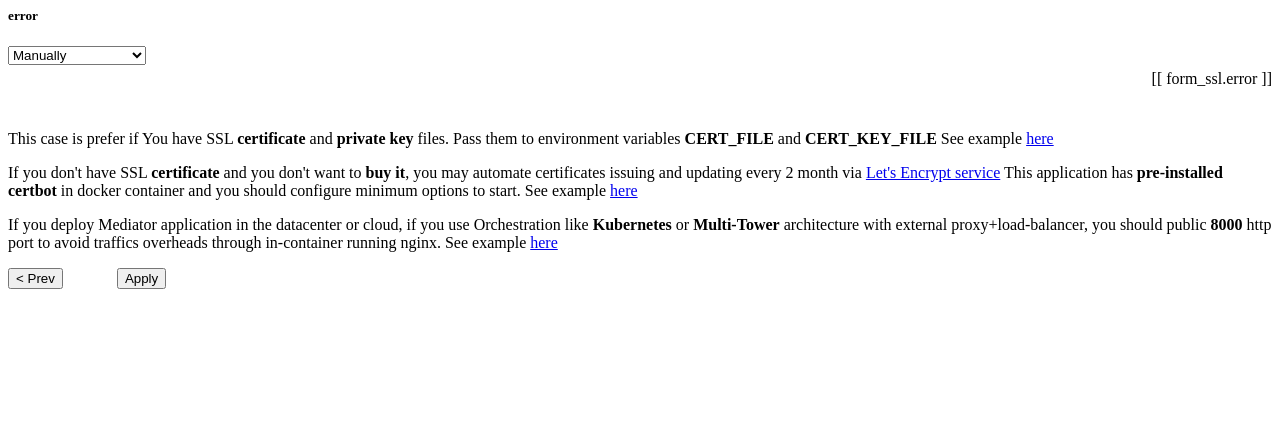
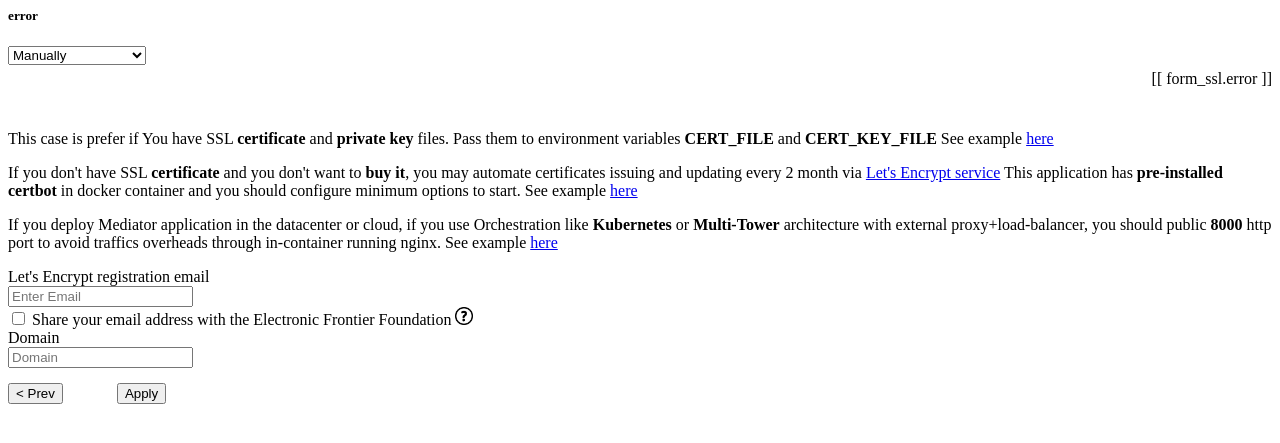
Before and after one commit to Sirius-social/didcomm-mediator, a FastAPI app: template app/templates/forms/ssl.html in a window 1280 px wide. Shown: the top 443 px of the page. Run offline with FastAPI, Linux system fonts and the light colour scheme; the template is opened without the code that fills it, so the values that code supplies are empty; parts of the project's set-up code (start-up, migrations or seed data) failed here and were passed over.

Commit message:
refactoring

```diff
--- a/app/core/management.py
+++ b/app/core/management.py
@@ -39,7 +39,7 @@
     os.system(f"(echo 'flush_all' | netcat {addr} {port}) &")
 
 
-def reload_nginx():
+def reload():
     os.system("service nginx reload")
 
 
@@ -85,6 +85,8 @@
     if settings.CERT_FILE and settings.CERT_KEY_FILE:
         _validate_certs(settings.CERT_FILE, settings.CERT_KEY_FILE)
         _setup_nginx(settings.CERT_FILE, settings.CERT_KEY_FILE, 'https', only_https=True)
+    else:
+        _setup_nginx(None, None, 'https', only_https=False)
     print('')
     print('!!!!!!!!!!!!!!!!!!!!!!!!!!!!!!!!!')
     print('Check OK')
@@ -110,7 +112,7 @@
     context.check_privatekey()
 
 
-def _setup_nginx(cert_file: str, cert_key_file: str, webroot: str, only_https: bool):
+def _setup_nginx(cert_file: Optional[str], cert_key_file: Optional[str], webroot: Optional[str], only_https: bool):
     proxy_tmp = Template(NGINX_PROXY_JINJA_TEMPLATE)
     render_proxy = proxy_tmp.render(asgi_port=settings.PORT)
     cfg_tmp = Template(NGINX_CFG_JINJA_TEMPLATE.replace('<proxy>', render_proxy))
--- a/app/manage.py
+++ b/app/manage.py
@@ -9,8 +9,8 @@
 CMD_CREATE_SUPERUSER = 'create_superuser'
 CMD_CHECK = 'check'
 CMD_GENERATE_SEED = 'generate_seed'
-CMD_SSL_UPDATED = 'ssl_updated'
-ALL_CMD = [CMD_CREATE_SUPERUSER, CMD_CHECK, CMD_RESET, CMD_GENERATE_SEED, CMD_SSL_UPDATED]
+CMD_RELOAD = 'reload'
+ALL_CMD = [CMD_CREATE_SUPERUSER, CMD_CHECK, CMD_RESET, CMD_GENERATE_SEED, CMD_RELOAD]
 
 arg_parser = argparse.ArgumentParser()
 arg_parser.add_argument(
@@ -41,4 +41,4 @@
     print('place it to SEED environment variable')
     print('=================================================================================')
 elif command == CMD_SSL_UPDATED:
-    app.core.management.reload_nginx()
+    app.core.management.reload()
--- a/app/templates/forms/ssl.html
+++ b/app/templates/forms/ssl.html
@@ -36,12 +36,49 @@
             See example <a target="_blank" href="https://github.com/Sirius-social/didcomm/blob/main/docs/SSL_and_Proxy.md#case-3-you-are-going-to-run-mediator-app-behind-external-proxy-kubernetes-or-multi-tower-approach-with-external-load-balancer">here</a>
         </p>
     </div>
+    <div
+            v-if="form_ssl.option == 'acme'"
+            class="form-group"
+            style="margin-bottom: 15px;"
+    >
+        <label class="fw-light" for="acme-email" class="cols-sm-2 control-label">Let's Encrypt registration email</label>
+        <div class="cols-sm-10">
+            <div class="input-group">
+                <span class="input-group-addon"><i class="fa fa-users fa" aria-hidden="true"></i></span>
+                <input v-model="form_ssl.acme_email" type="text" class="form-control" name="acme-email" id="acme-email" placeholder="Enter Email" />
+            </div>
+        </div>
+        <div class="form-check">
+          <input v-model="form_ssl.acme_share_email" class="form-check-input" type="checkbox" value="" id="acme-email-share">
+          <label
+                  class="form-check-label fw-light" for="acme-email-share"
+          >
+            Share your email address with the Electronic Frontier Foundation
+            <img
+                    src="{{ url_for('static', path='/icons/q.png') }}" style="max-width: 18px;"
+                    title="Would you be willing to share your email address with the Electronic Frontier
+Foundation, a founding partner of the Let's Encrypt project and the non-profit
+organization that develops Certbot? We'd like to send you email about our work
+encrypting the web, EFF news, campaigns, and ways to support digital freedom."
+
+            >
+          </label>
+        </div>
+        <label class="fw-light" for="acme-webroot-url" class="cols-sm-2 control-label">Domain</label>
+        <div class="cols-sm-10">
+            <div class="input-group">
+                <span class="input-group-addon"><i class="fa fa-users fa" aria-hidden="true"></i></span>
+                <input readonly="true" v-model="form_webroot.url" type="text" class="form-control" name="acme-webroot-url" id="acme-webroot-url" placeholder="Domain" />
+            </div>
+        </div>
+    </div>
     <div class="row">
         <button @click="current_step -= 1" type="button" class="col btn btn-outline-secondary btn-lg btn-block login-button" style="margin-right: 50px;">< Prev</button>
         <button
                 type="button"
                 class="col btn btn-primary btn-lg btn-block login-button"
                 :disabled="!ssl_apply_enabled"
+                @click="set_ssl_option()"
         >
             Apply
         </button>
--- a/app/templates/forms/webroot.html
+++ b/app/templates/forms/webroot.html
@@ -11,7 +11,7 @@
                     <input
                             v-model="form_webroot.url"
                             @keyup="form_webroot.ping = 'starting'"
-                            :readonly="form_webroot.url == form_webroot.env_url"
+                            :readonly="form_webroot.env_url"
                             type="text" class="form-control"
                             name="webroot-url"
                             id="webroot-url"
@@ -60,7 +60,7 @@
 
     <div class="form-group" style="margin-top: 25px;">
         <button
-                v-if="form_webroot.url == form_webroot.env_url"
+                v-if="form_webroot.env_url"
                 @click.prevent="current_step += 1"
                 type="button"
                 class="btn btn-primary btn-lg btn-block login-button"
@@ -68,7 +68,7 @@
             Skip >
         </button>
         <button
-                v-if="form_webroot.url != form_webroot.env_url"
+                v-if="!form_webroot.env_url"
                 @click.prevent="set_webroot"
                 type="button"
                 class="btn btn-primary btn-lg btn-block login-button"
--- a/docker-compose.yml
+++ b/docker-compose.yml
@@ -32,8 +32,6 @@
       - LOGLEVEL=DEBUG
       - FCM_API_KEY=fake-key
       - FCM_SENDER_ID=fake-id
-      - CERT_FILE=/certs/cert.pem
-      - CERT_KEY_FILE=/certs/privkey.pem
     volumes:
       - ./app:/app
       - ./certs:/certs
```
Also changed, not shown: app/core/global_config.py (+8 -0 lines), app/internal/admin.py (+16 -4 lines), app/templates/admin.html (+21 -2 lines), docs/AdminGuide.md (+4 -0 lines), 1 other file.
